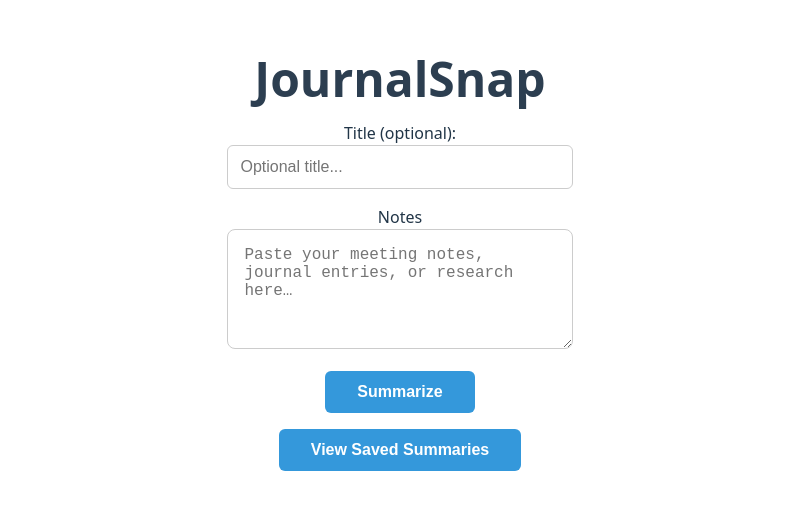
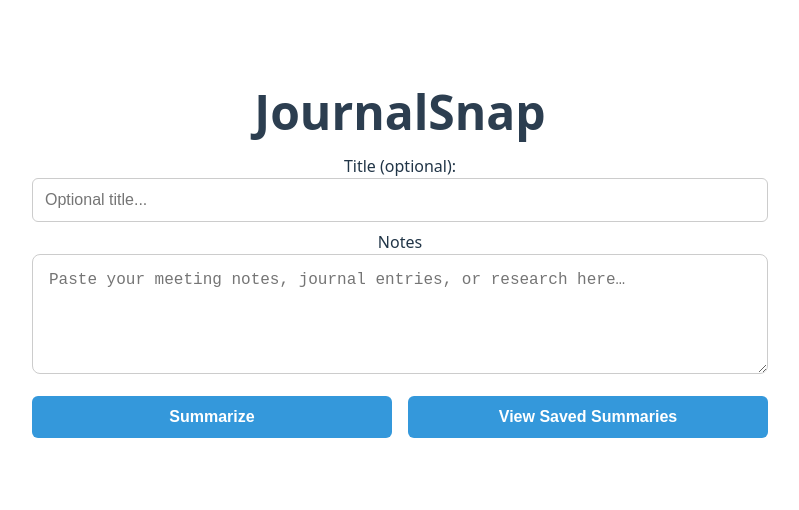
Before and after one commit to rocasio/journalsnap, a React (Vite) app: page / in a window 1280 px wide. Shown: the part 154-664 px from the top of the page, without its empty margins (240-1039 px from the left). Built offline with nearby package versions, Linux system fonts and the light colour scheme.

Commit message:
Consolidated summary buttons, styling updates - see #17

```diff
--- a/src/App.jsx
+++ b/src/App.jsx
@@ -217,17 +217,15 @@
         <h1>JournalSnap</h1>
       </header>
       <main>
-        <InputArea notes={notes} setNotes={setNotes} onSummarize={onSummarize} title={title} setTitle={setTitle} />
+        <InputArea
+          notes={notes}
+          setNotes={setNotes}
+          onSummarize={onSummarize}
+          title={title}
+          setTitle={setTitle}
+          fetchSavedSummaries={fetchSavedSummaries}
+        />
         <SummaryBox summary={summary} actions={actions} />
-        <button
-          id="viewSummariesBtn"
-          type="button"
-          aria-label="Show summarized notes"
-          onClick={fetchSavedSummaries}
-          className="view-saved-btn"
-        >
-          View Saved Summaries
-        </button>
         {showSaved && savedSummaries.length > 0 && (
           <div className="saved-summaries">
             <h2>Saved Summaries</h2>
--- a/src/components/InputArea.jsx
+++ b/src/components/InputArea.jsx
@@ -1,7 +1,8 @@
 // src/components/InputArea.jsx
 import PropTypes from 'prop-types';
 
-export default function InputArea({ notes, setNotes, onSummarize, title, setTitle }) {
+
+export default function InputArea({ notes, setNotes, onSummarize, title, setTitle, fetchSavedSummaries }) {
   return (
     <form onSubmit={e => { e.preventDefault(); onSummarize(); }} aria-label="Summarize notes form">
       <div>
@@ -25,6 +26,7 @@
           onChange={e => setNotes(e.target.value)}
         />
       </div>
+      <div className="summary-actions-row-main">
         <button
           id="summarizeBtn"
           type="submit"
@@ -33,6 +35,16 @@
         >
           Summarize
         </button>
+        <button
+          id="viewSummariesBtn"
+          type="button"
+          aria-label="Show summarized notes"
+          onClick={fetchSavedSummaries}
+          className="view-saved-btn"
+        >
+          View Saved Summaries
+        </button>
+      </div>
     </form>
   );
 }
@@ -43,4 +55,5 @@
   onSummarize: PropTypes.func.isRequired,
   title: PropTypes.string.isRequired,
   setTitle: PropTypes.func.isRequired,
+  fetchSavedSummaries: PropTypes.func.isRequired,
 };
--- a/src/globals.css
+++ b/src/globals.css
@@ -1,3 +1,39 @@
+/* === Layout: Main container and form alignment === */
+main {
+  width: 100%;
+  max-width: 800px;
+  margin: 0 auto;
+  display: flex;
+  flex-direction: column;
+}
+.container {
+  display: flex;
+  flex-direction: column;
+  align-items: center;
+  justify-content: flex-start;
+  max-width: 800px;
+  width: 800px;
+  margin: 0 auto;
+  padding: 2rem;
+  text-align: center;
+  background-color: rgba(255, 255, 255, 0.05);
+}
+.summary-actions-row-main {
+  width: 100%;
+  display: flex;
+  flex-direction: row;
+  gap: 1rem;
+  margin-top: 1rem;
+  align-items: flex-end;
+}
+.summary-actions-row-main > form {
+  width: 100% !important;
+  max-width: 100% !important;
+  margin-left: auto;
+  margin-right: auto;
+  flex: 1 1 0;
+  min-width: 0;
+}
 /* === Base/Reset === */
 :root {
   font-family: system-ui, Avenir, Helvetica, Arial, sans-serif;
@@ -44,24 +80,12 @@
   align-items: center;
   padding: 2rem;
 }
-.container {
-  display: flex;
-  flex-direction: column;
-  align-items: center;
-  justify-content: flex-start;
-  max-width: 800px;
-  width: 100%;
-  margin: 0 auto;
-  padding: 2rem;
-  text-align: center;
-  background-color: rgba(255, 255, 255, 0.05);
-}
 
 /* === Form Elements === */
 .title-input {
   width: 100%;
   padding: 0.75rem;
-  margin-bottom: 1rem;
+  margin-bottom: 0.5rem;
   font-size: 1rem;
   border: 1px solid #ccc;
   border-radius: 6px;
@@ -127,8 +151,13 @@
 .view-saved-btn:focus-visible {
   outline: 4px auto -webkit-focus-ring-color;
 }
-.summarize-btn {
-  margin-top: 1rem;
+
+/* Row for Summarize and View Saved Summaries buttons */
+
+.summarize-btn,
+.view-saved-btn {
+  flex: 1 1 0;
+  min-width: 0;
   padding: 0.75rem 2rem;
   background-color: #3498db;
   border: none;
@@ -138,13 +167,17 @@
   font-size: 1rem;
   cursor: pointer;
   transition: all 0.3s ease;
+  margin-top: 0;
 }
-.summarize-btn:hover {
+.summarize-btn:hover,
+.view-saved-btn:hover {
   background-color: #2980b9;
   transform: scale(1.05);
 }
 .summarize-btn:focus,
-.summarize-btn:focus-visible {
+.summarize-btn:focus-visible,
+.view-saved-btn:focus,
+.view-saved-btn:focus-visible {
   outline: 4px auto -webkit-focus-ring-color;
 }
 
@@ -155,7 +188,7 @@
   text-align: left;
 }
 .saved-summaries {
-  margin-top: 2rem;
+  margin-top: 1rem;
   text-align: left;
 }
 .saved-summaries > ul {
@@ -223,6 +256,7 @@
   padding: 0.25rem 0;
   text-align: left;
   width: 100%;
+  max-width: 100%;
   display: flex;
   align-items: center;
   transition: color 0.3s;
@@ -326,6 +360,7 @@
 .share-menu button, .share-menu a {
   display: block;
   width: 100%;
+  max-width: 100%;
   padding: 0.25rem 0.5rem;
   text-align: left;
   background: none;
```
Lines whose indentation alone changed are shown as unchanged.
